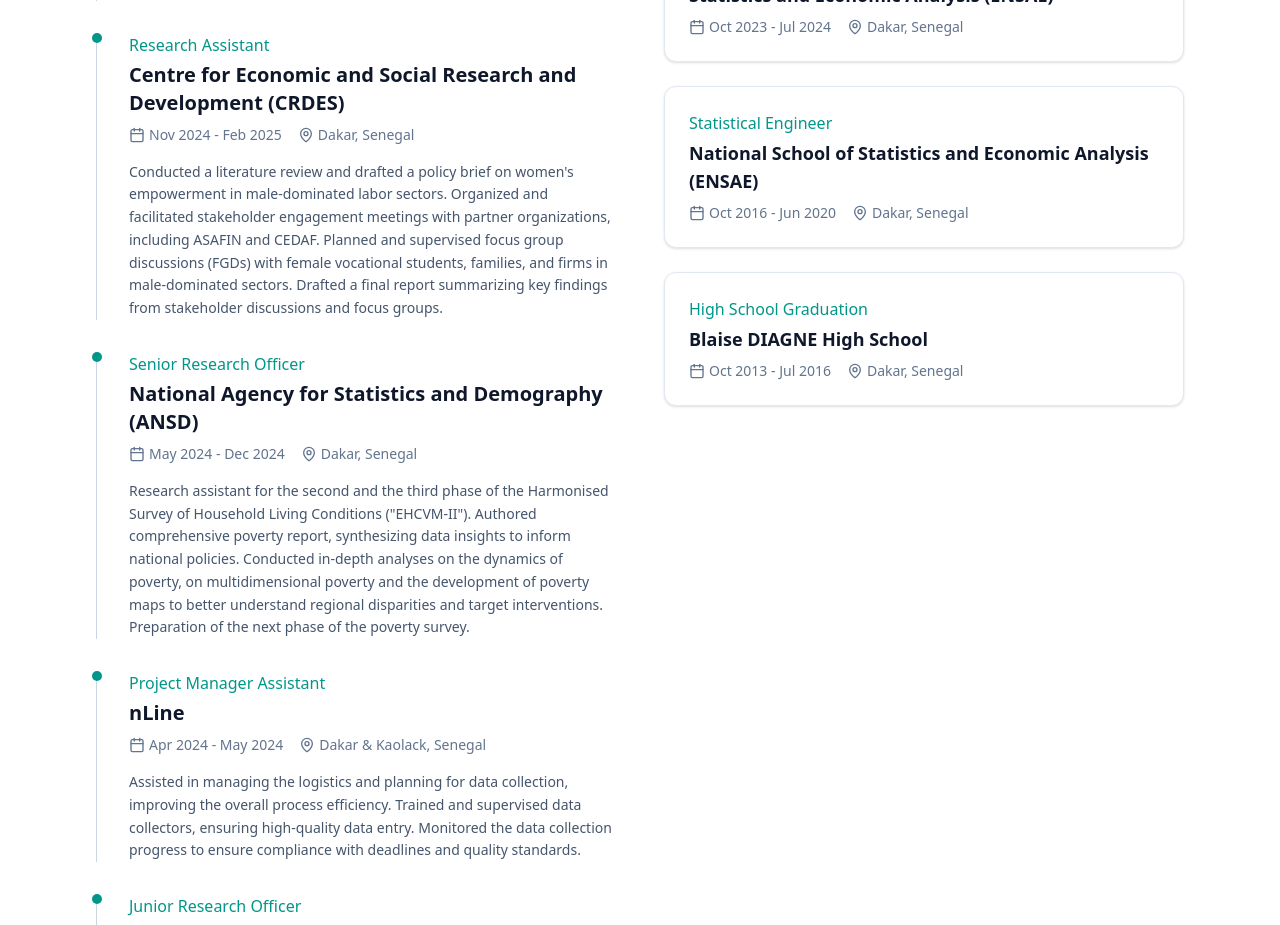
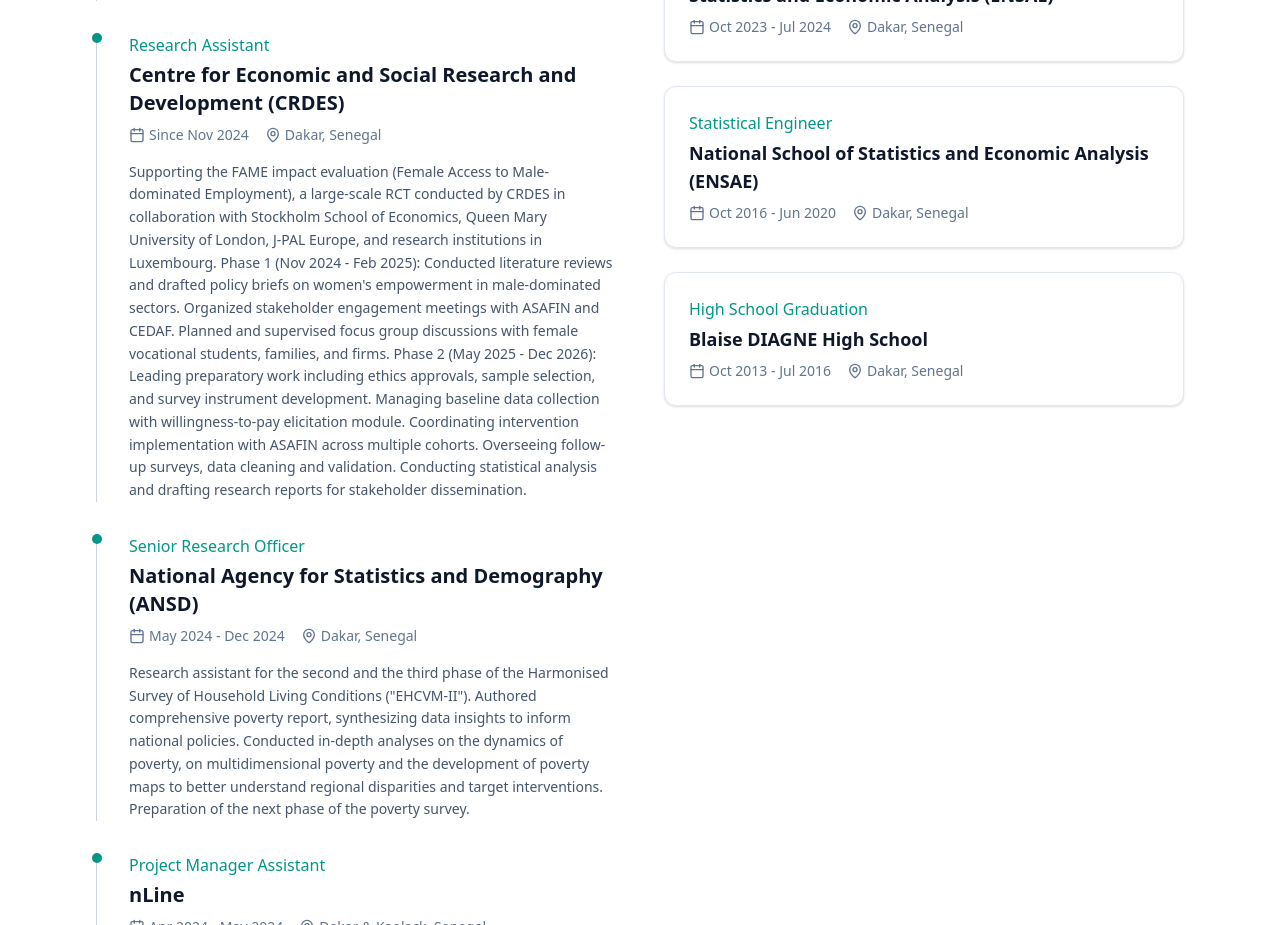
Before and after one commit to BahiAjamy/portfolio, a React (Vite) app: page / in a window 1280 px wide. Shown: the part 2520-3445 px from the top of the page. Built offline with nearby package versions, Linux system fonts and the light colour scheme.

Commit message:
Update CRDES experience with detailed phases

```diff
--- a/src/constants/index.js
+++ b/src/constants/index.js
@@ -22,8 +22,8 @@
         role: "Research Assistant",
         company: "Centre for Economic and Social Research and Development (CRDES)",
         location: "Dakar, Senegal",
-        period: "Nov 2024 - Feb 2025",
-        description: "Conducted a literature review and drafted a policy brief on women's empowerment in male-dominated labor sectors. Organized and facilitated stakeholder engagement meetings with partner organizations, including ASAFIN and CEDAF. Planned and supervised focus group discussions (FGDs) with female vocational students, families, and firms in male-dominated sectors. Drafted a final report summarizing key findings from stakeholder discussions and focus groups."
+        period: "Since Nov 2024",
+        description: "Supporting the FAME impact evaluation (Female Access to Male-dominated Employment), a large-scale RCT conducted by CRDES in collaboration with Stockholm School of Economics, Queen Mary University of London, J-PAL Europe, and research institutions in Luxembourg. Phase 1 (Nov 2024 - Feb 2025): Conducted literature reviews and drafted policy briefs on women's empowerment in male-dominated sectors. Organized stakeholder engagement meetings with ASAFIN and CEDAF. Planned and supervised focus group discussions with female vocational students, families, and firms. Phase 2 (May 2025 - Dec 2026): Leading preparatory work including ethics approvals, sample selection, and survey instrument development. Managing baseline data collection with willingness-to-pay elicitation module. Coordinating intervention implementation with ASAFIN across multiple cohorts. Overseeing follow-up surveys, data cleaning and validation. Conducting statistical analysis and drafting research reports for stakeholder dissemination."
     },
     {
         role: "Senior Research Officer",
```
